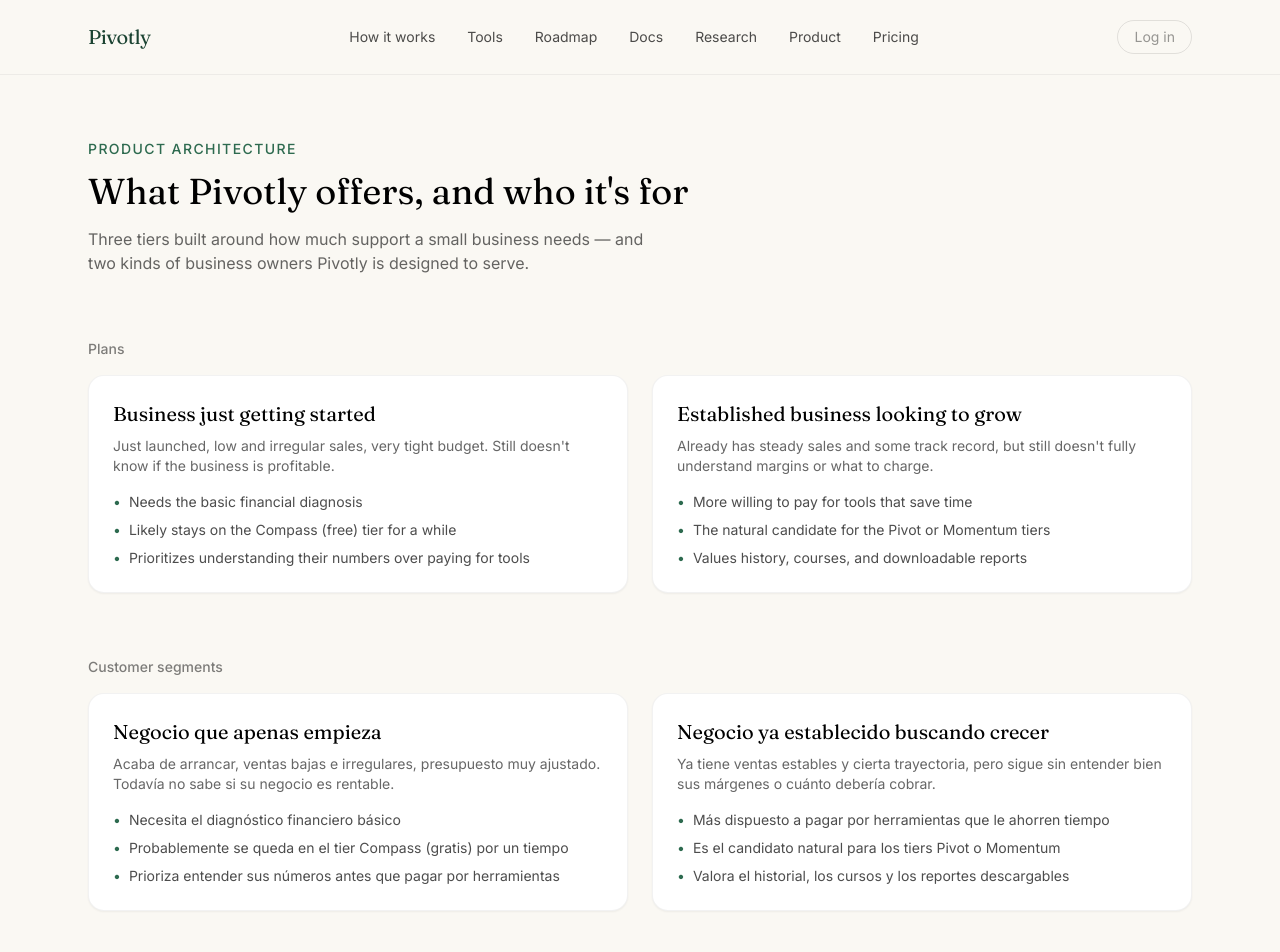
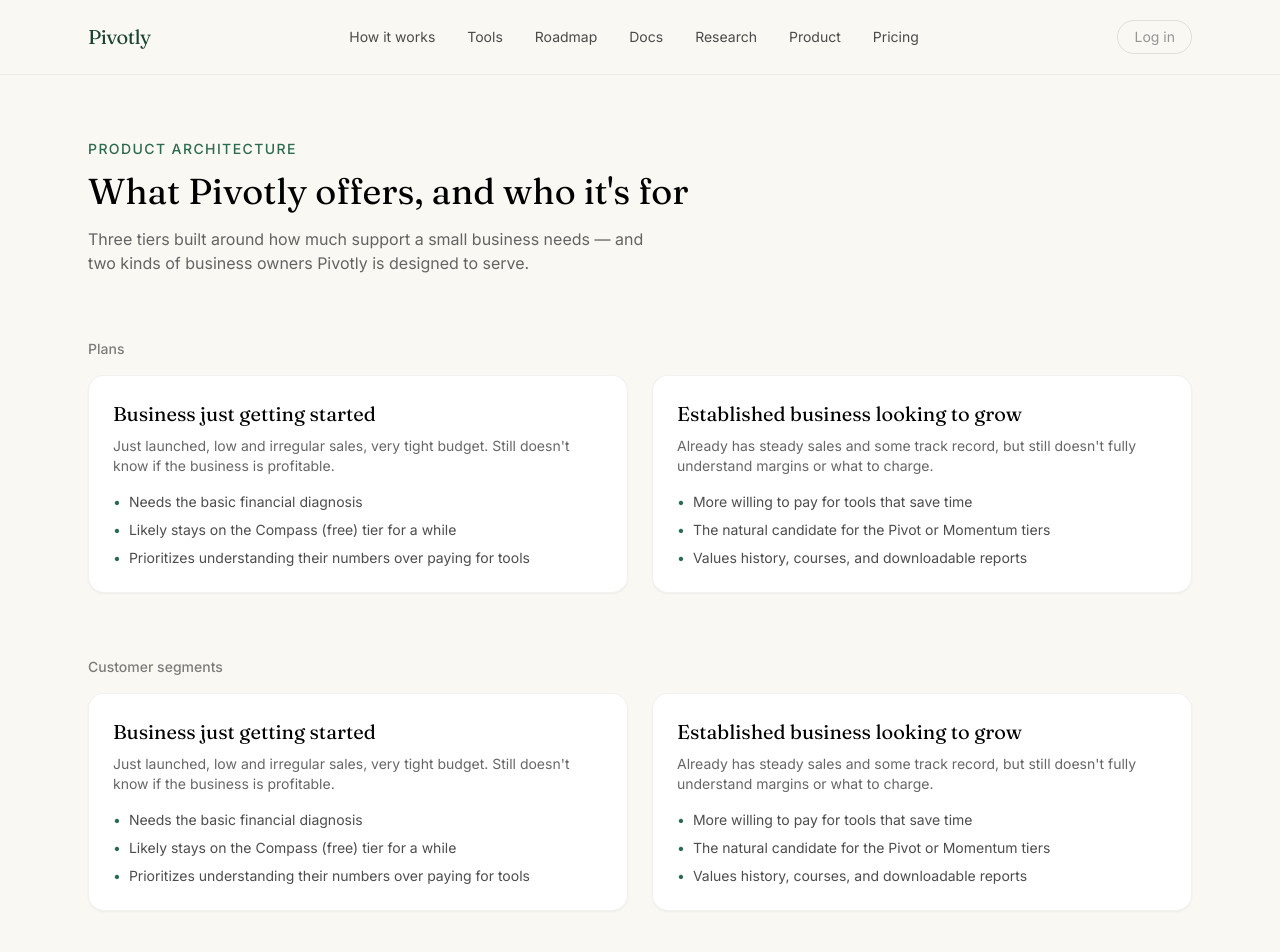
Before and after one commit to guerrerofernanda751-gc/pivotly, a Next.js app: page /product in a window 1280 px wide. Shown: the top 952 px of the page. Built offline with nearby package versions, Linux system fonts and the light colour scheme.

Commit message:
Update CustomerSegments.js

```diff
--- a/components/CustomerSegments.js
+++ b/components/CustomerSegments.js
@@ -1,22 +1,22 @@
 const SEGMENTS = [
   {
-    title: "Negocio que apenas empieza",
+    title: "Business just getting started",
     description:
-      "Acaba de arrancar, ventas bajas e irregulares, presupuesto muy ajustado. Todavía no sabe si su negocio es rentable.",
+      "Just launched, low and irregular sales, very tight budget. Still doesn't know if the business is profitable.",
     bullets: [
-      "Necesita el diagnóstico financiero básico",
-      "Probablemente se queda en el tier Compass (gratis) por un tiempo",
-      "Prioriza entender sus números antes que pagar por herramientas",
+      "Needs the basic financial diagnosis",
+      "Likely stays on the Compass (free) tier for a while",
+      "Prioritizes understanding their numbers over paying for tools",
     ],
   },
   {
-    title: "Negocio ya establecido buscando crecer",
+    title: "Established business looking to grow",
     description:
-      "Ya tiene ventas estables y cierta trayectoria, pero sigue sin entender bien sus márgenes o cuánto debería cobrar.",
+      "Already has steady sales and some track record, but still doesn't fully understand margins or what to charge.",
     bullets: [
-      "Más dispuesto a pagar por herramientas que le ahorren tiempo",
-      "Es el candidato natural para los tiers Pivot o Momentum",
-      "Valora el historial, los cursos y los reportes descargables",
+      "More willing to pay for tools that save time",
+      "The natural candidate for the Pivot or Momentum tiers",
+      "Values history, courses, and downloadable reports",
     ],
   },
 ];
```
